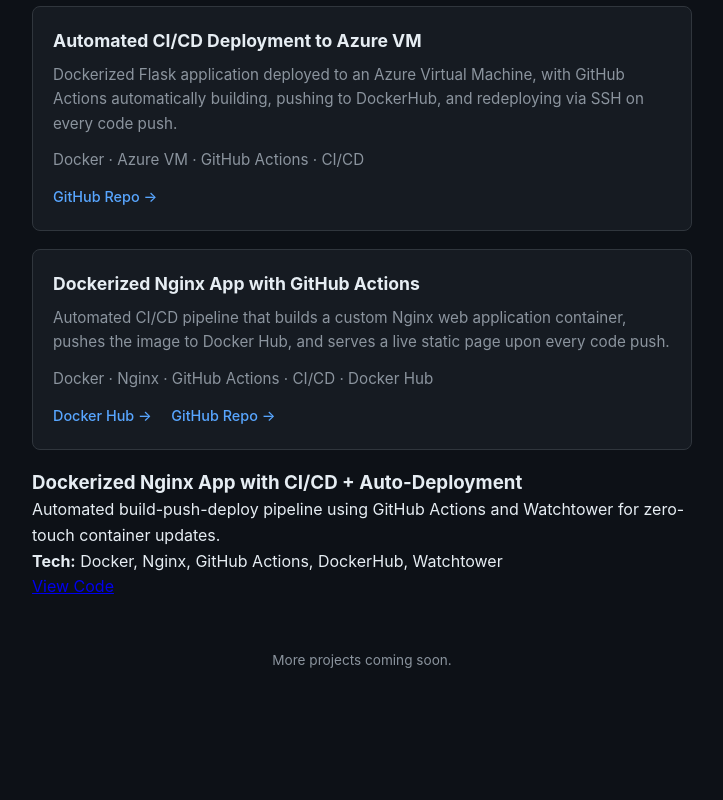
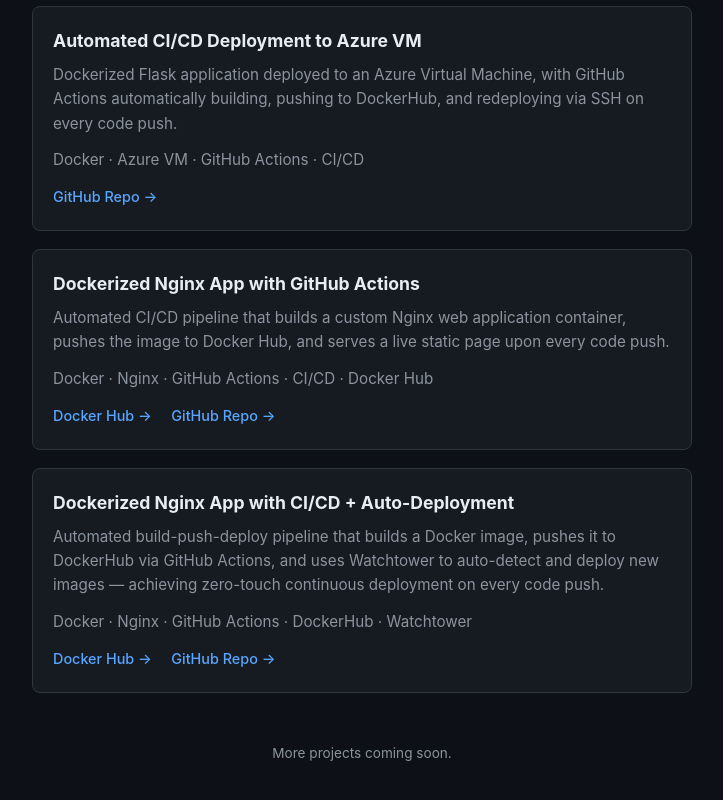
Before and after one commit to 4nasirsaifi-art/4nasirsaifi-art.github.io, a plain HTML site: page index.html in a window 1280 px wide. Shown: the part 790-1590 px from the top of the page, without its empty margins (278-1001 px from the left). Before the commit the page ends 1522 px from the top, so only its background shows below. Drawn offline with Linux system fonts and the light colour scheme.

Commit message:
project 5

```diff
--- a/index.html
+++ b/index.html
@@ -141,11 +141,14 @@
                     <a href="https://github.com/4nasirsaifi-art/mini-project" target="_blank">GitHub Repo →</a>
                 </div>
             </div>
-<div class="project-card">
-  <h3>Dockerized Nginx App with CI/CD + Auto-Deployment</h3>
-  <p>Automated build-push-deploy pipeline using GitHub Actions and Watchtower for zero-touch container updates.</p>
-  <p><strong>Tech:</strong> Docker, Nginx, GitHub Actions, DockerHub, Watchtower</p>
-  <a href="https://github.com/4nasirsaifi-art/localtest" target="_blank">View Code</a>
+<div class="project">
+    <h3>Dockerized Nginx App with CI/CD + Auto-Deployment</h3>
+    <p>Automated build-push-deploy pipeline that builds a Docker image, pushes it to DockerHub via GitHub Actions, and uses Watchtower to auto-detect and deploy new images — achieving zero-touch continuous deployment on every code push.</p>
+    <p class="tech">Docker · Nginx · GitHub Actions · DockerHub · Watchtower</p>
+    <div class="project-links">
+        <a href="https://hub.docker.com/r/4nasir/nginx-app" target="_blank">Docker Hub →</a>
+        <a href="https://github.com/4nasirsaifi-art/localtest" target="_blank">GitHub Repo →</a>
+    </div>
 </div>
         </section>
 
```
